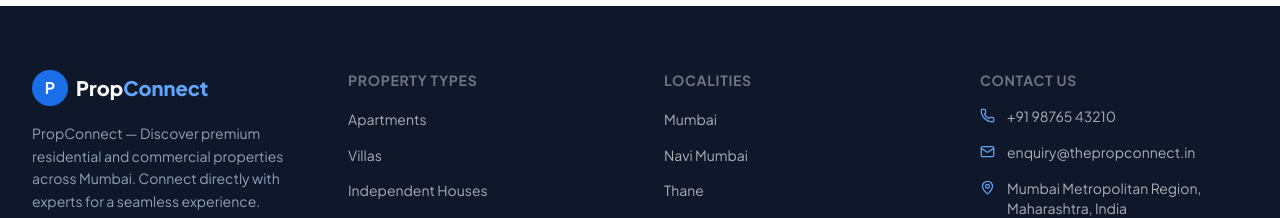
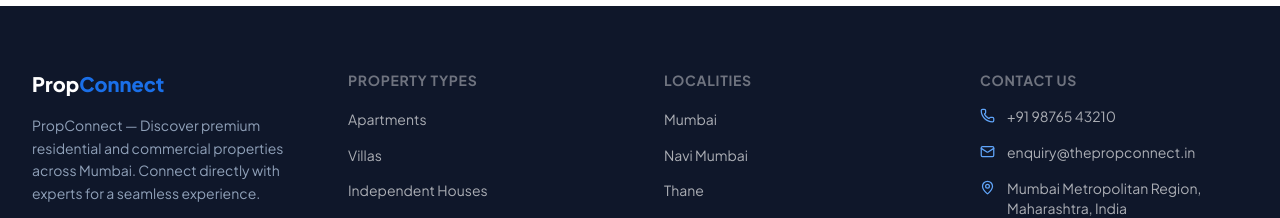
Before and after one commit to DevRoopeshSingh/property-sales-platform, a Next.js app: page / in a window 1280 px wide. Shown: the part 4308-4526 px from the top of the page. Built offline with nearby package versions, Linux system fonts and the light colour scheme; no server answers; the database is empty.

Commit message:
style: update brand logo and color in footer component

```diff
--- a/src/components/public/Footer.tsx
+++ b/src/components/public/Footer.tsx
@@ -32,15 +32,9 @@ export default function Footer() {
         <div className="grid grid-cols-1 md:grid-cols-2 lg:grid-cols-4 gap-8 lg:gap-12">
           {/* Brand */}
           <div className="lg:col-span-1">
-            <Link href="/" className="flex items-center gap-2 mb-4">
-              <div
-                className="w-9 h-9 rounded-xl flex items-center justify-center text-white font-bold"
-                style={{ background: "var(--color-brand-600)" }}
-              >
-                P
-              </div>
+            <Link href="/" className="flex items-center gap-2 mb-4 shrink-0">
               <span className="font-extrabold text-xl">
-                Prop<span style={{ color: "var(--color-brand-400)" }}>Connect</span>
+                Prop<span style={{ color: "var(--color-brand-600)" }}>Connect</span>
               </span>
             </Link>
             <p className="text-slate-400 text-sm mb-6 max-w-xs leading-relaxed">
```
